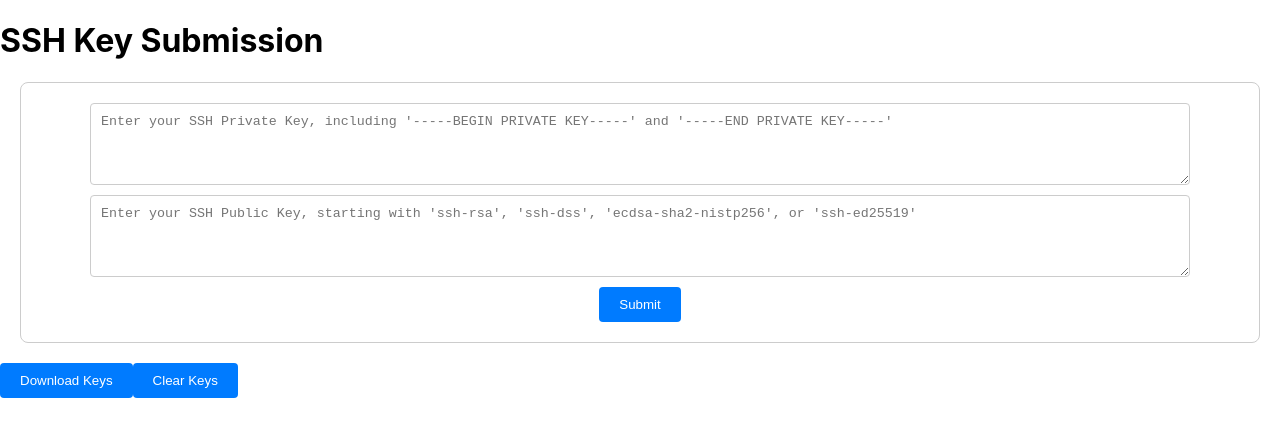
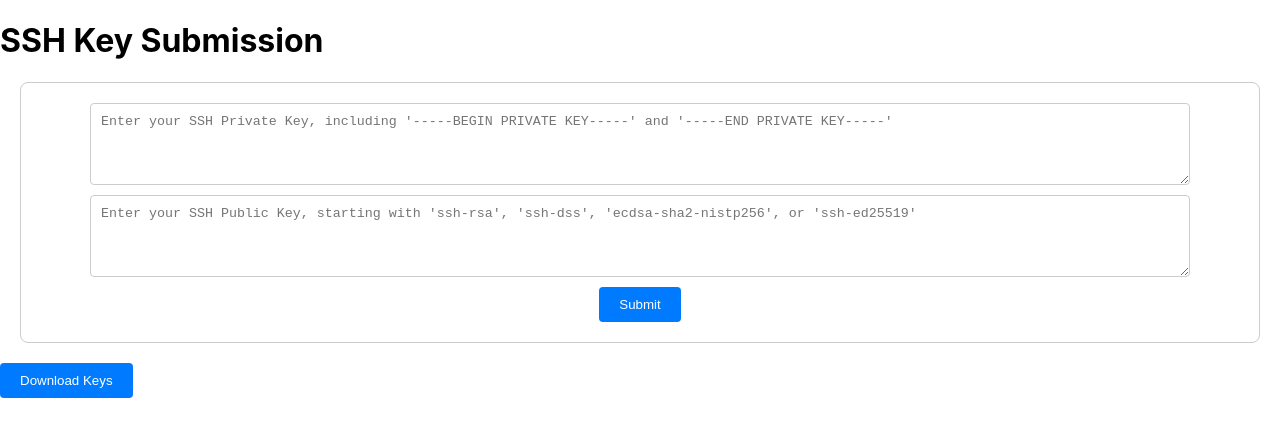
Before and after one commit to K1zum1/SSH-Key-Aggregator, a React (Create React App) app in the folder ssh-key-submission/: page / in a window 1280 px wide. Shown: the top 436 px of the page. Built offline with nearby package versions, Linux system fonts and the light colour scheme; no server answers.

Commit message:
clearing clear

```diff
--- a/ssh-key-submission/src/App.js
+++ b/ssh-key-submission/src/App.js
@@ -6,7 +6,7 @@ const App = () => {
   const [sshKeys, setSshKeys] = useState([]);
 
   useEffect(() => {
-    fetch('/api/getKeys') // Adjusted fetch URL for getting keys
+    fetch('/api/getKeys')
       .then(response => {
         if (!response.ok) {
           throw new Error('Network response was not ok');
@@ -19,7 +19,7 @@ const App = () => {
 
   const handleFormSubmit = async (key) => {
     try {
-      const response = await fetch('/api/submitKey', { // Adjusted fetch URL for submitting key
+      const response = await fetch('/api/submitKey', {
         method: 'POST',
         headers: {
           'Content-Type': 'application/json',
@@ -40,16 +40,12 @@ const App = () => {
     downloadKeys(sshKeys);
   };
 
-  const handleClear = () => {
-    setSshKeys([]);
-  };
 
   return (
     <div>
       <h1>SSH Key Submission</h1>
       <SSHKeyForm onSubmit={handleFormSubmit} />
       <button onClick={handleDownload}>Download Keys</button>
-      <button onClick={handleClear}>Clear Keys</button>
     </div>
   );
 };
```
